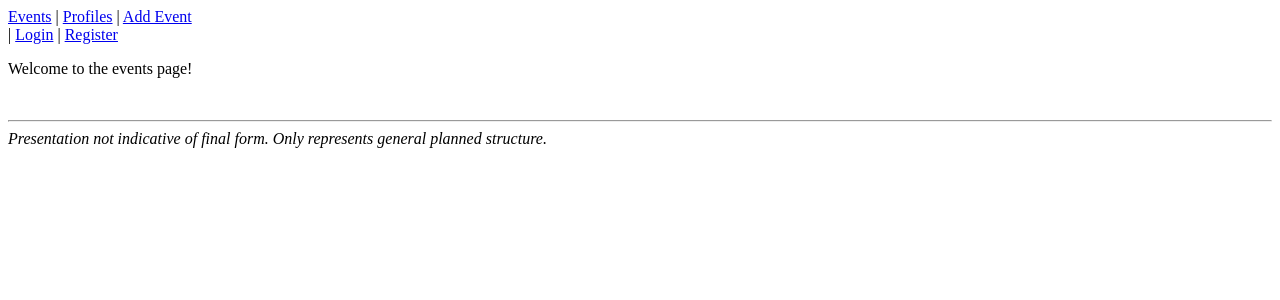
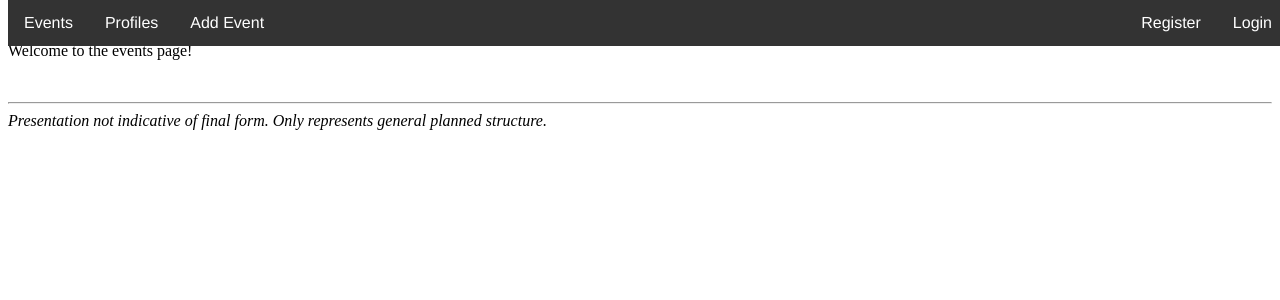
Before and after one commit to Lindronics/wad2_group_project, a Django app: page /events in a window 1280 px wide. Shown: the top 300 px of the page. Run offline with Django 3.2, Linux system fonts and the light colour scheme.

Commit message:
fixed base and added a static file

```diff
--- /dev/null
+++ b/project_whats_on/static/baseNav.css
@@ -0,0 +1,39 @@
+
+#navbar {
+
+    list-style-type: none;
+    margin: 0;
+    padding: 0;
+    overflow: hidden;
+    background-color: #333;
+    position: fixed;
+    top: 0;
+    width: 100%;
+
+
+}
+
+#navbar li {
+    float: left;
+    color:white
+
+}
+
+#navbar a {
+    display: block;
+    color: white;
+    text-align: left;
+    padding: 14px 16px;
+    text-decoration: none;
+    font-family: "Helvetica";
+}
+
+#navbar a:hover{
+	background-color:#b2b9ba;
+    color:black;
+
+}
+
+#login li {
+float:right;
+}
--- a/project_whats_on/templates/whats_on_dot_com/base.html
+++ b/project_whats_on/templates/whats_on_dot_com/base.html
@@ -2,31 +2,38 @@
 {% load staticfiles %}
 
 <html lang="en">
+<link rel="stylesheet" type="text/css" href="{% static "baseNav.css" %}"/>
 <head>
+
     <title>
         {% block title_block %}
         {% endblock %}
     </title>
+
+
 </head>
 
 <body>
-    <div id="banner">
+
+	<div>
         <!-- Placeholder for top bar as in design concepts. -->
-        <nav id="navbar">
-            <a href="{% url 'events' %}">Events</a>
-            | <a href="{% url 'profiles' %}">Profiles</a>
-            | <a href="{% url 'add_event'%}">Add Event</a>
-            <div id="loginbar">
+        <ul id="navbar">
+            <li><a href="{% url 'events' %}">Events</a></li>
+            <li><a href="{% url 'profiles' %}">Profiles</a></li>
+            <li><a href="{% url 'add_event'%}">Add Event</a></li>
+            <div id="login">
                 {% if user.is_authenticated %}
                     Signed in as {{ user.username }}
-                    | <a href="{%url 'auth_logout' %}">Logout</a>
+                    <li><a href="{%url 'auth_logout' %}">Logout</a></li>
                 {% else %}
-                    | <a href="{%url 'auth_login' %}">Login</a>
-                    | <a href="{%url 'registration_register' %}">Register</a>
+                    <li><a href="{%url 'auth_login' %}">Login</a></li>
+                    <li><a href="{%url 'registration_register' %}">Register</a></li>
                 {% endif %}
             </div>
-        </nav>
-    </div>
+        </ul>
+	</div>
+    	<br>
+
 
     {% block body_block %}
         <!-- Override this block for page content! -->
```
